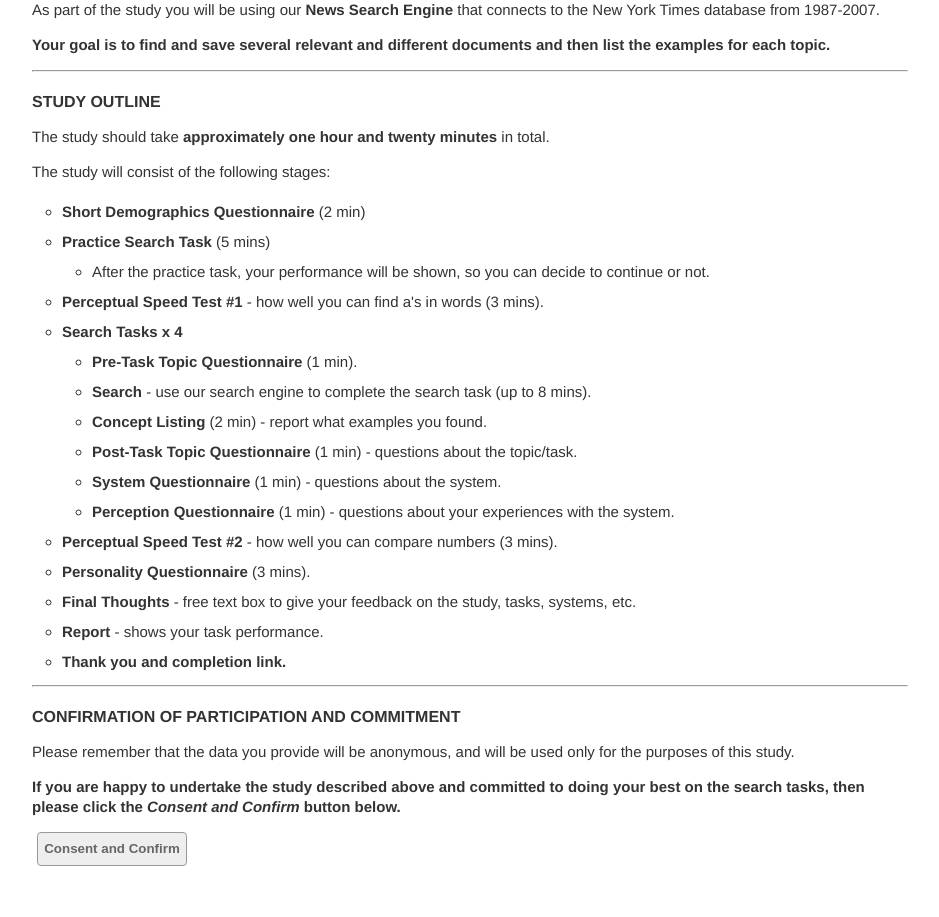
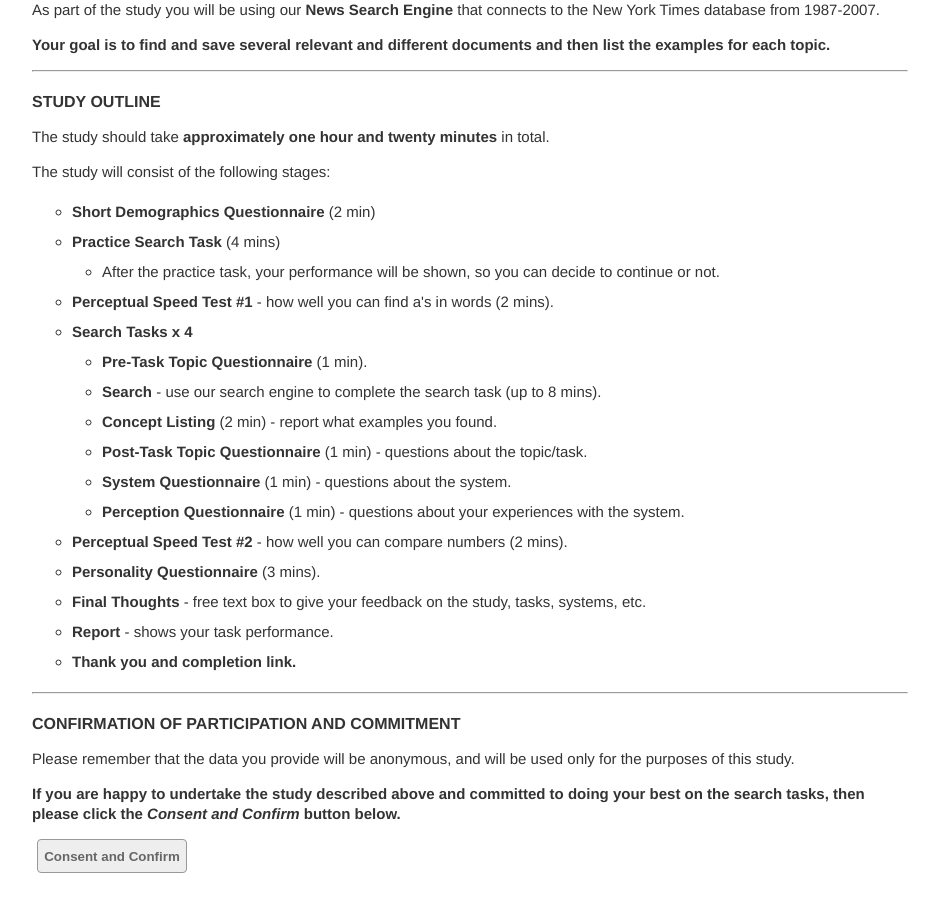
Before and after one commit to leifos/treconomics_2, a Django app: template treconomics_project/templates/base/pre_experiment.html in a window 1280 px wide. Shown: the part 225-1142 px from the top of the page, without its empty margins (180-1119 px from the left). Run offline with Django 3.2, Linux system fonts and the light colour scheme; the template is opened without the code that fills it, so the values that code supplies are empty; some libraries are stand-ins or nearby versions.

Commit message:
Fixed a couple of conflicting instructions

```diff
--- a/treconomics_project/templates/base/pre_experiment.html
+++ b/treconomics_project/templates/base/pre_experiment.html
@@ -42,13 +42,13 @@
     <p>The study should take <b>approximately one hour and twenty minutes</b> in total.</p>
 
     <p> The study will consist of the following stages:</p>
-    <ul>
+    <ol>
         <li><b>Short Demographics Questionnaire</b> (2 min)</li>
-        <li> <b>Practice Search Task</b> (5 mins)</li>
+        <li> <b>Practice Search Task</b> (4 mins)</li>
         <ul>
             <li>After the practice task, your performance will be shown, so you can decide to continue or not.</li>
         </ul>
-        <li><b>Perceptual Speed Test #1</b> - how well you can find a's in words (3 mins).</li>
+        <li><b>Perceptual Speed Test #1</b> - how well you can find a's in words (2 mins).</li>
         <li><b>Search Tasks x 4</b></li>
         <ul>
             <li> <b>Pre-Task Topic Questionnaire</b> (1 min). </li>
@@ -58,13 +58,13 @@
             <li> <b>System Questionnaire</b> (1 min) - questions about the system. </li>
             <li> <b> Perception Questionnaire</b> (1 min) - questions about your experiences with the system. </li>
             </ul>
-        <li> <b> Perceptual Speed Test #2</b> - how well you can compare numbers (3 mins).</li>
+        <li> <b> Perceptual Speed Test #2</b> - how well you can compare numbers (2 mins).</li>
         <li> <b> Personality Questionnaire </b> (3 mins).</li>
         <li> <b> Final Thoughts</b> - free text box to give your feedback on the study, tasks, systems, etc. </li>
         <li> <b>Report</b> - shows your task performance.</li>
         <li> <b> Thank you and completion link.</b></li>
 
-    </ul>
+        </ol>
 
     <hr/>
     <h2><b>Confirmation of Participation and Commitment</b></h2>
--- a/treconomics_project/templates/base/pre_practice_task.html
+++ b/treconomics_project/templates/base/pre_practice_task.html
@@ -51,11 +51,11 @@
         <p>When you view a document which contains a relevant example, then you can click the
             <b>Bookmark</b> button to save it.</p>
 
-        <p>If you need to remind yourself of the search task, you will be able to click the <b>show task</b>.
-        You may keep the Show Task open throughout the experiment.</p>
+        <p>If you need to remind yourself of the search task, you will be able to click <b>Show Task</b>.
+        You may keep the Show Task open throughout the experiment. It will automatically close when the associated task is completed.</p>
 
         <p>Once you find a number of relevant examples, you can click <b>end task</b>
-            to proceed, otherwise the system will automatically time out after about 8 minutes.</p>
+            to proceed, otherwise the system will automatically time out after about 4 minutes.</p>
 
 
 <p>
```
